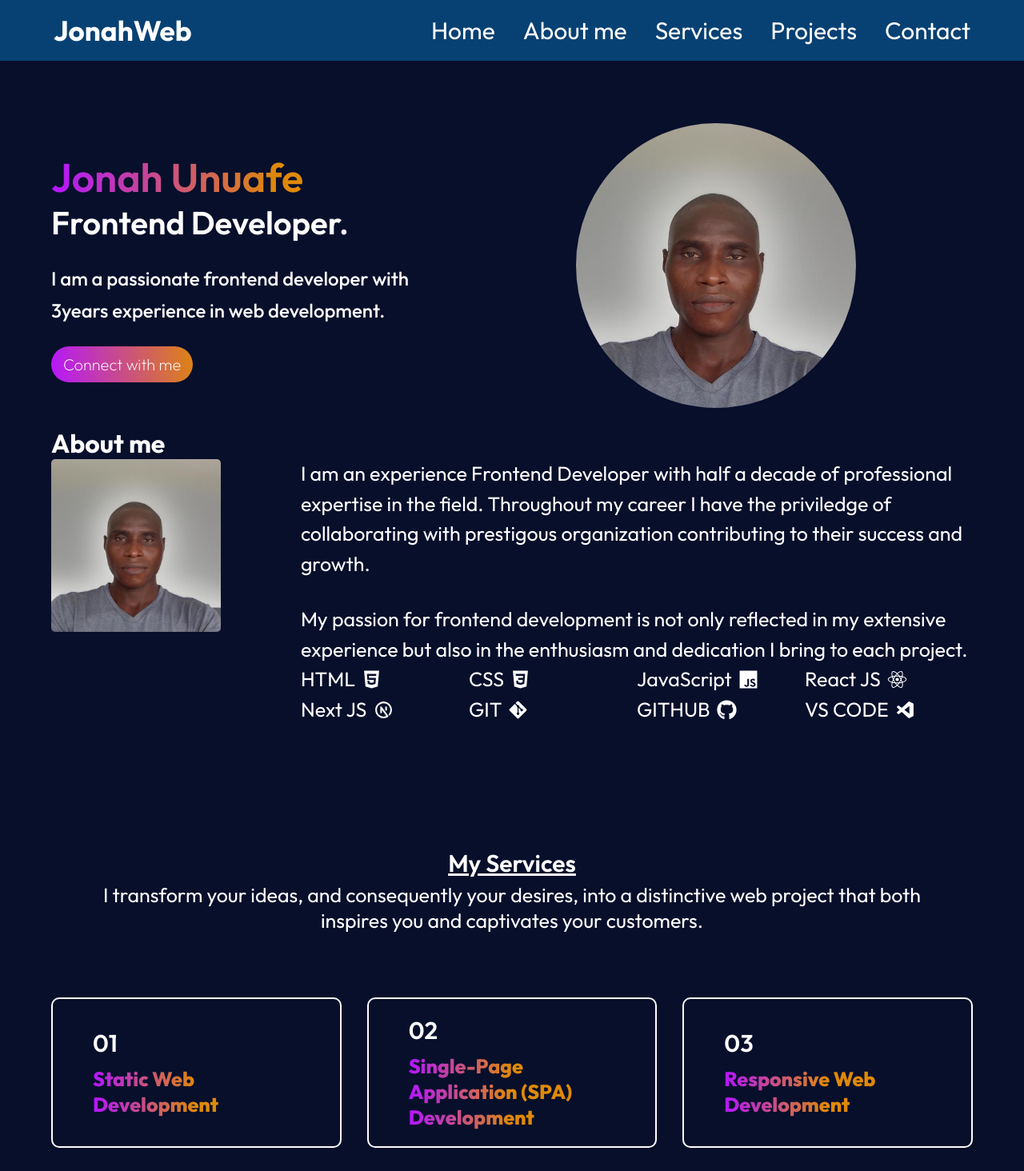
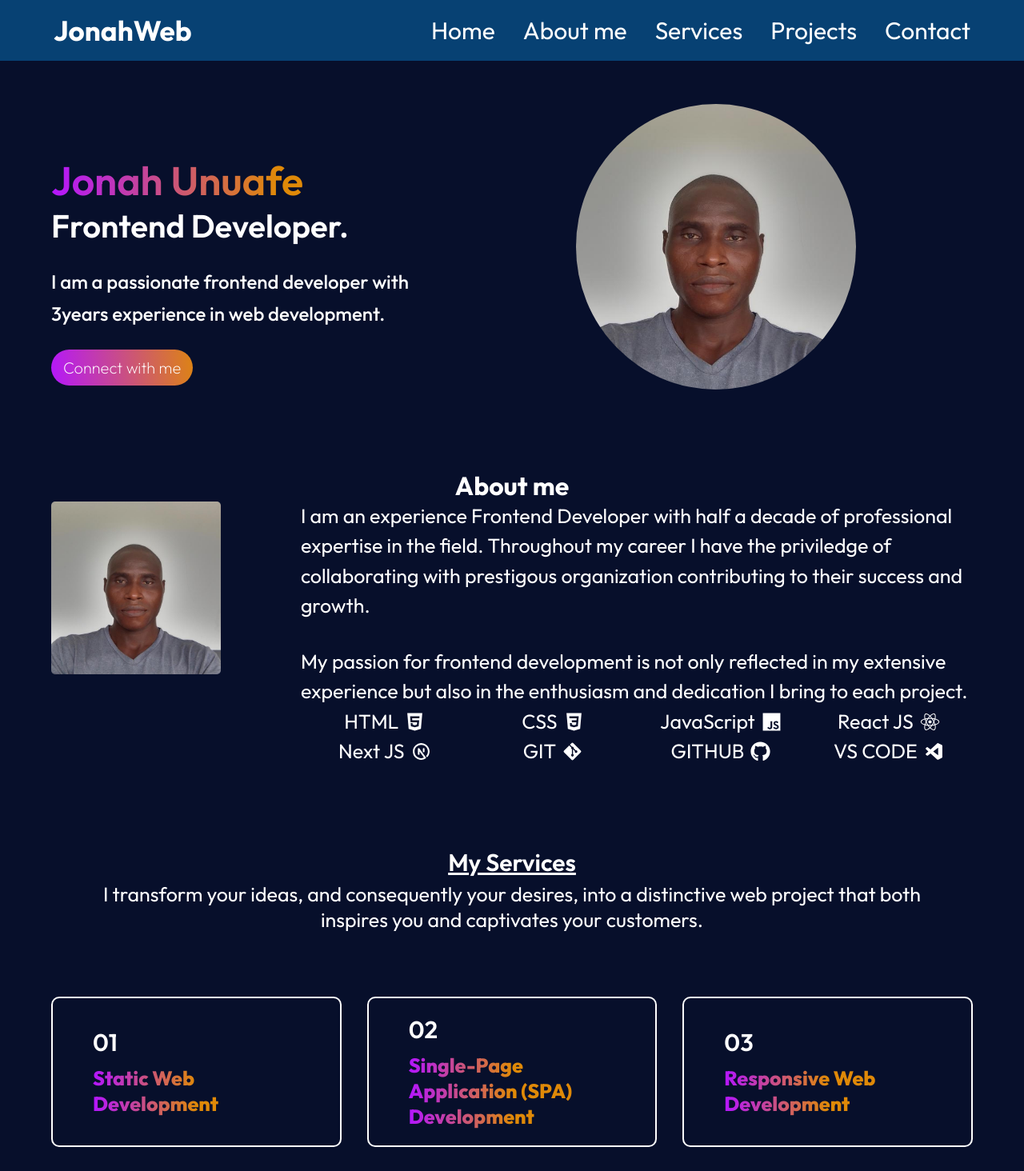
Before and after one commit to jonahunuafe/portfolio-react, a React (Vite) app: page / in a window 1280 px wide. Shown: the top 1464 px of the page at 80% size. Built offline with nearby package versions, Linux system fonts and the light colour scheme.

Commit message:
more styling

```diff
--- a/src/components/About/About.module.css
+++ b/src/components/About/About.module.css
@@ -1,10 +1,15 @@
 /* background: linear-gradient(264deg, #DF8908 -5.09%, #B415FF 102.28%); */
-
 
 .aboutSection {
    display: flex;
    flex-direction: column;
    gap: 3rem;
+}
+
+.aboutTitle h1 {
+   font-size: 2rem;
+   padding-top: 4rem;
+   text-align: center;
 }
 
 .aboutSection p, .icon {
@@ -21,6 +26,7 @@
    display: flex;
    align-items: center;
    gap: 0.5rem;
+   margin: auto;
 }
 
 .aboutPara {
@@ -28,6 +34,7 @@
    flex-direction: column;
    gap: 2rem;
    align-items: center;
+   text-align: center;
 }
 
 .aboutLeft {
@@ -51,8 +58,16 @@
       grid-template-columns: repeat(4, 1fr);
    }
 
+   .aboutTitle h1 {
+      padding-top: 100px;
+   }
+
    .aboutSection p, .icon {
       font-size: 25px;
+   }
+
+   .aboutPara {
+      text-align: left;
    }
 
    .aboutLeft img {
--- a/src/components/Contact/Contact.module.css
+++ b/src/components/Contact/Contact.module.css
@@ -9,7 +9,6 @@
 .contact h1 {
    font-size: 2em;
    margin-top: 4rem;
-   /* margin-top: 5rem; */
    text-decoration: underline;
 }
 
@@ -66,7 +65,6 @@
    color: #A0A0A0;
    outline: none;
    font-family: Outfit;
-   /* width: 100%; */
    height: 45px;
    padding-left: 1.5rem;
 }
@@ -101,7 +99,6 @@
 @media(min-width: 768px) {
    .contact {
       gap: 80px;
-      margin-top: 100px;
    }
 
    .contactSection {
@@ -111,6 +108,10 @@
 
    .contactleft {
       gap: 30px;
+   }
+
+   .contact h1 {
+      margin-top: 100px;
    }
 
    .contactleft h2, .contact h1 {
--- a/src/components/Home/Home.jsx
+++ b/src/components/Home/Home.jsx
@@ -4,9 +4,10 @@ import classes from "./Home.module.css";
 
 const Home = () => {
   return (
-    <>
-      <section className={classes.author} id="home">
-        <div className={classes.AuthorImageContainer}><img src={jonah_img} alt="author's profile picture" /></div>
+    <div className={classes.author} id="home">
+      <div className={classes.AuthorImageContainer}>
+        <img src={jonah_img} alt="author's profile picture" />
+      </div>
       <div className={classes.authorAction}>
         <h1><span>Jonah Unuafe <br/></span> Frontend Developer.</h1>
         <p>
@@ -14,9 +15,8 @@ const Home = () => {
         </p>
         <div className={classes.authorConnect}><a href="#contact">Connect with me</a></div>
       </div>
-      </section>
-    </>
+    </div>
   );
-}
+};
 
 export default Home;
--- a/src/components/Home/Home.module.css
+++ b/src/components/Home/Home.module.css
@@ -47,7 +47,6 @@
    font-size: 1.2em;
    font-weight: 500;
    margin-top: 2rem;
-   margin-bottom: 3.5rem;
 }
 
 .authorConnect {
--- a/src/components/Projects/Projects.module.css
+++ b/src/components/Projects/Projects.module.css
@@ -55,7 +55,7 @@
 }
 
 .myWork h1 {
-   font-size: 2em;
+   font-size: 2rem;
    text-align: center;
    margin-top: 4rem;
    text-decoration: underline;
@@ -110,13 +110,8 @@
       height: 270px;
    }
 
-   .myWork {
-      gap: 40px;
-   }
-
    .myWork h1 {
       margin-top: 100px;
-      margin-bottom: 0px;
    }
 
    .linkContainer {
--- a/src/components/Services/Services.module.css
+++ b/src/components/Services/Services.module.css
@@ -12,7 +12,7 @@
 
 .servicesTitle h1 {
    font-weight: 600;
-   font-size: 2em;
+   font-size: 2rem;
    margin-top: 4rem;
    text-decoration: underline;
 }
@@ -62,7 +62,7 @@
 @media(min-width: 768px) {
    .services {
       gap: 80px;
-      margin-top: 90px;
+      /* outline: 1px solid red; */
    }
 
    .servicesTitle  p {
@@ -73,12 +73,12 @@
 
    .servicesTitle h1 {
       font-size: 30px;
+      margin-top: 100px;
       margin-bottom: 5px;
    }
 
    .servicesContainer {
       grid-template-columns: repeat(3, 1fr);
-      margin-bottom: 80px;
    }
 
    .servicesFormat {
```
Lines whose indentation alone changed are shown as unchanged.
